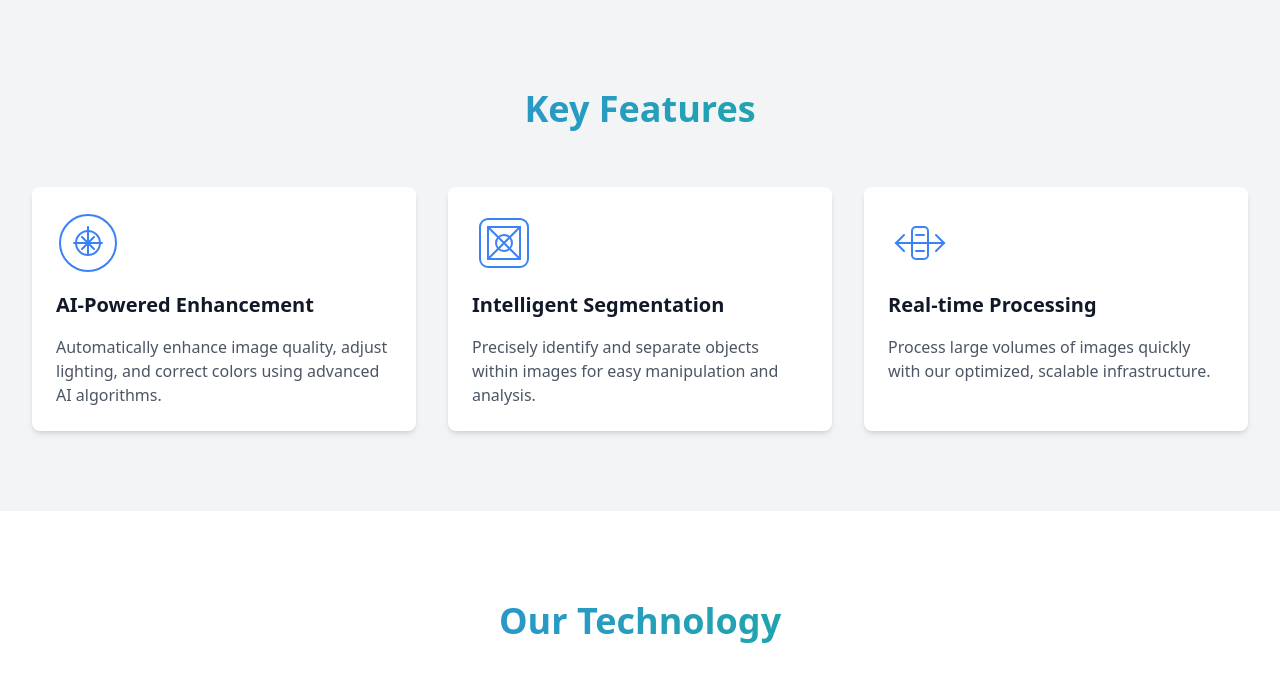
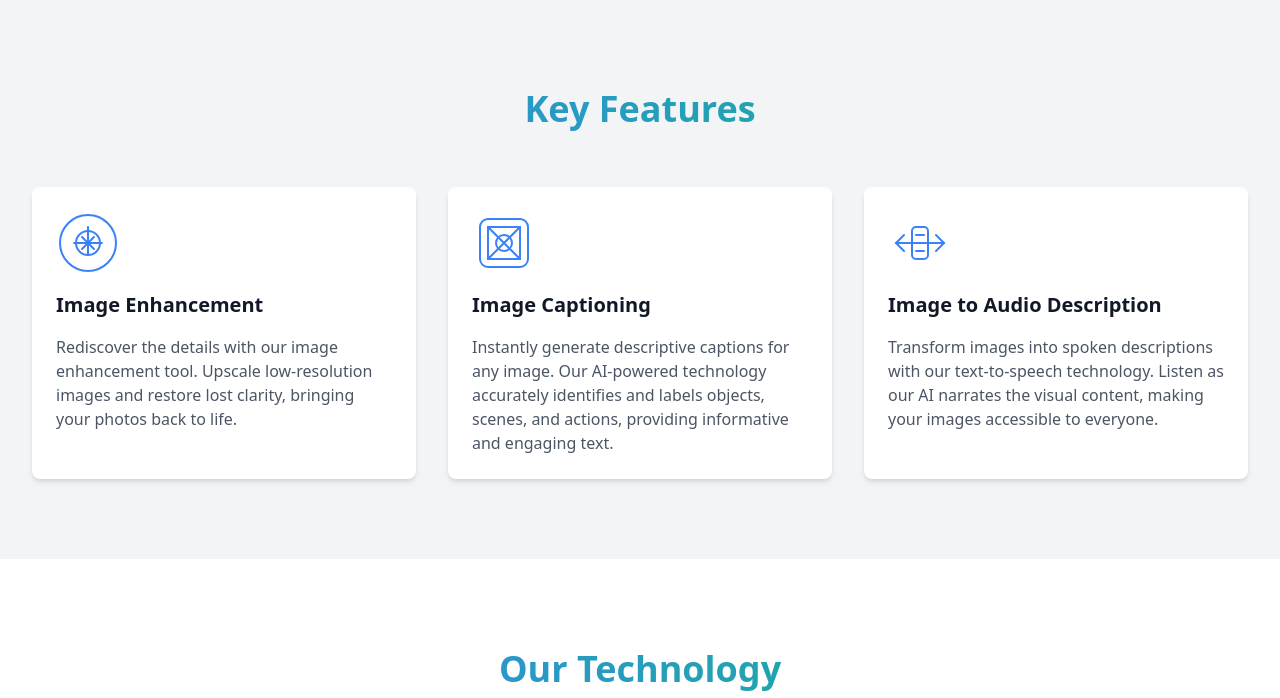
Before and after one commit to Lakshan2023/ImageneAI, a Flask app: page /about in a window 1280 px wide. Shown: the part 867-1565 px from the top of the page. Run offline with Flask 3, Linux system fonts and the light colour scheme; some libraries are stand-ins or nearby versions.

Commit message:
content changes

```diff
--- a/Application/templates/about.html
+++ b/Application/templates/about.html
@@ -194,9 +194,9 @@
                             <path d="M26 26l12 12M38 26l-12 12" stroke="currentColor" stroke-width="2"
                                 stroke-linecap="round" />
                         </svg>
-                        <h3 class="text-xl font-semibold mb-4">AI-Powered Enhancement</h3>
-                        <p class="text-gray-600 dark:text-gray-300">Automatically enhance image quality, adjust
-                            lighting, and correct colors using advanced AI algorithms.</p>
+                        <h3 class="text-xl font-semibold mb-4">Image Enhancement</h3>
+                        <p class="text-gray-600 dark:text-gray-300">Rediscover the details with our image enhancement tool.
+                            Upscale low-resolution images and restore lost clarity, bringing your photos back to life.</p>
                     </div>
                     <div
                         class="feature-card bg-white dark:bg-gray-800 p-6 rounded-lg shadow-md hover:shadow-lg transition-shadow duration-300">
@@ -209,9 +209,9 @@
                                 stroke-linecap="round" />
                             <circle cx="32" cy="32" r="8" fill="none" stroke="currentColor" stroke-width="2" />
                         </svg>
-                        <h3 class="text-xl font-semibold mb-4">Intelligent Segmentation</h3>
-                        <p class="text-gray-600 dark:text-gray-300">Precisely identify and separate objects within
-                            images for easy manipulation and analysis.</p>
+                        <h3 class="text-xl font-semibold mb-4">Image Captioning</h3>
+                        <p class="text-gray-600 dark:text-gray-300">Instantly generate descriptive captions for any image.
+                            Our AI-powered technology accurately identifies and labels objects, scenes, and actions, providing informative and engaging text.</p>
                     </div>
                     <div
                         class="feature-card bg-white dark:bg-gray-800 p-6 rounded-lg shadow-md hover:shadow-lg transition-shadow duration-300">
@@ -225,9 +225,9 @@
                             <path d="M28 24h8M28 32h8M28 40h8" stroke="currentColor" stroke-width="2"
                                 stroke-linecap="round" />
                         </svg>
-                        <h3 class="text-xl font-semibold mb-4">Real-time Processing</h3>
-                        <p class="text-gray-600 dark:text-gray-300">Process large volumes of images quickly with our
-                            optimized, scalable infrastructure.</p>
+                        <h3 class="text-xl font-semibold mb-4">Image to Audio Description</h3>
+                        <p class="text-gray-600 dark:text-gray-300">Transform images into spoken descriptions with our text-to-speech technology.
+                            Listen as our AI narrates the visual content, making your images accessible to everyone.</p>
                     </div>
                 </div>
             </div>
```
